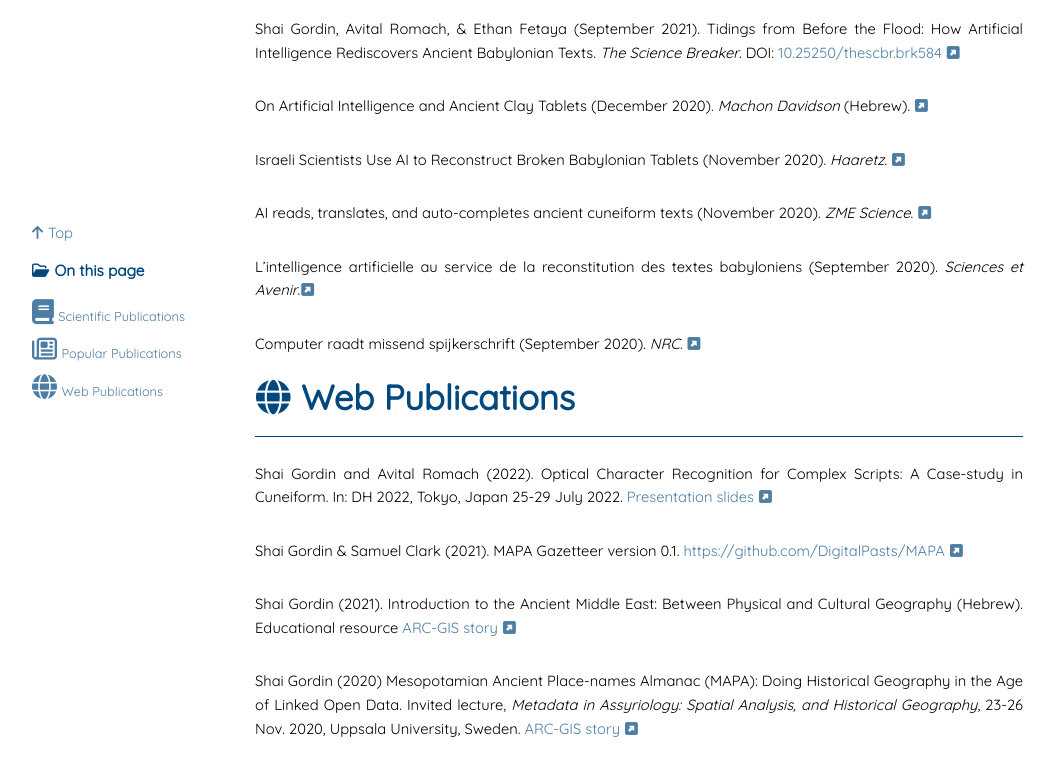
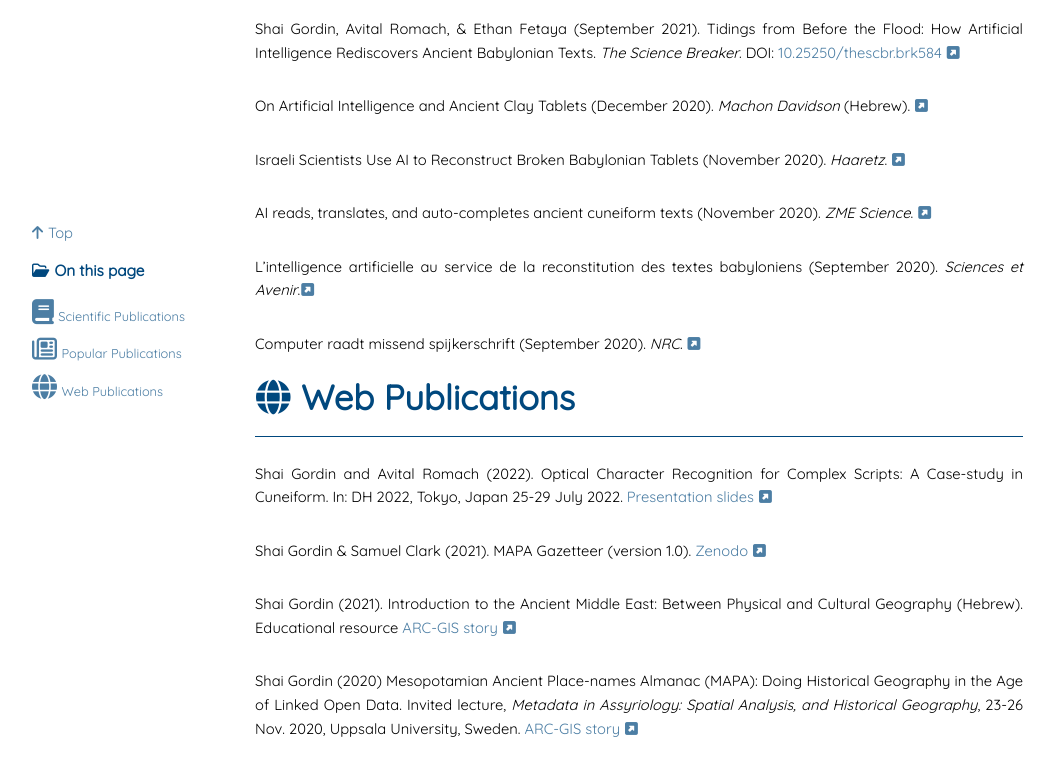
Before and after one commit to DigitalPasts/DigitalPasts.github.io, a Jekyll site: the page built from docs/publications.md, in a window 1280 px wide and 900 px high, scrolled down 1127 px, cut to the strip 0-766 px from the top of the window. Shown: the whole strip, without its empty margins (1-1057 px from the left). Built offline with Jekyll 4.4.1, drawn with Linux system fonts in a browser that asks for light colours; nearby versions of some CDN libraries.

Commit message:
Update publications.md

```diff
--- a/docs/publications.md
+++ b/docs/publications.md
@@ -44,8 +44,8 @@ Computer raadt missend spijkerschrift (September 2020). _NRC_.
 
 Shai Gordin and Avital Romach (2022). Optical Character Recognition for Complex Scripts: A Case-study in Cuneiform. In: DH 2022, Tokyo, Japan 25-29 July 2022. <a href="https://docs.google.com/presentation/d/1IMhTPGRwuwSmXgPuFcltaRTk2C4JvwKGYI_laiISE0A/edit?usp=sharing" target="_blank">Presentation slides <i class="fas fa-external-link-square-alt"></i></a>
 
-Shai Gordin & Samuel Clark (2021). MAPA Gazetteer version 0.1.
-<a href="https://github.com/DigitalPasts/MAPA" target="_blank">https://github.com/DigitalPasts/MAPA  <i class="fas fa-external-link-square-alt"></i></a>
+Shai Gordin & Samuel Clark (2021). MAPA Gazetteer (version 1.0).
+<a href="https://zenodo.org/record/6411251#.Yv0AzXbMKUk" target="_blank">Zenodo  <i class="fas fa-external-link-square-alt"></i></a>
 
 Shai Gordin (2021). Introduction to the Ancient Middle East: Between Physical and Cultural Geography (Hebrew). Educational resource <a href="https://www.arcgis.com/apps/MapJournal/index.html?appid=0d8ea53679044b78b8237690b5e4c842" target="_blank">ARC-GIS story <i class="fas fa-external-link-square-alt"></i></a>
 
```
